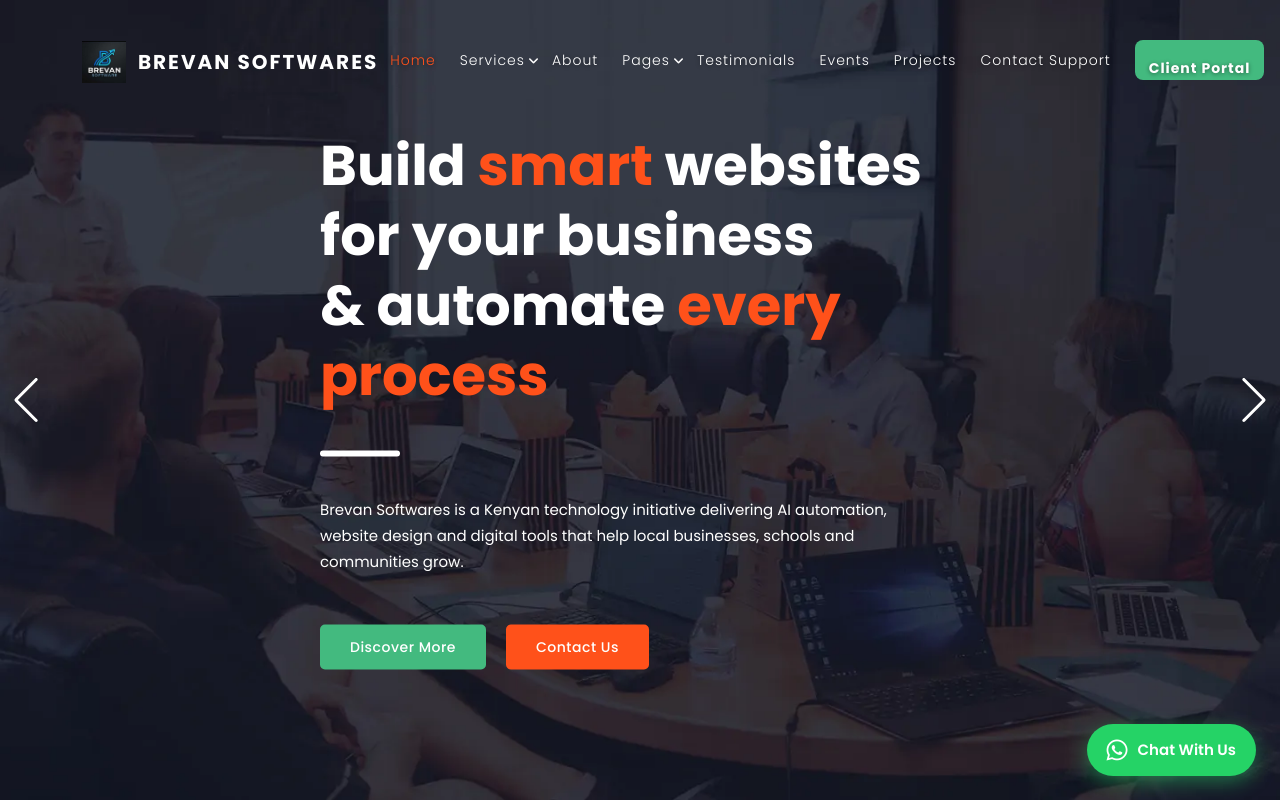
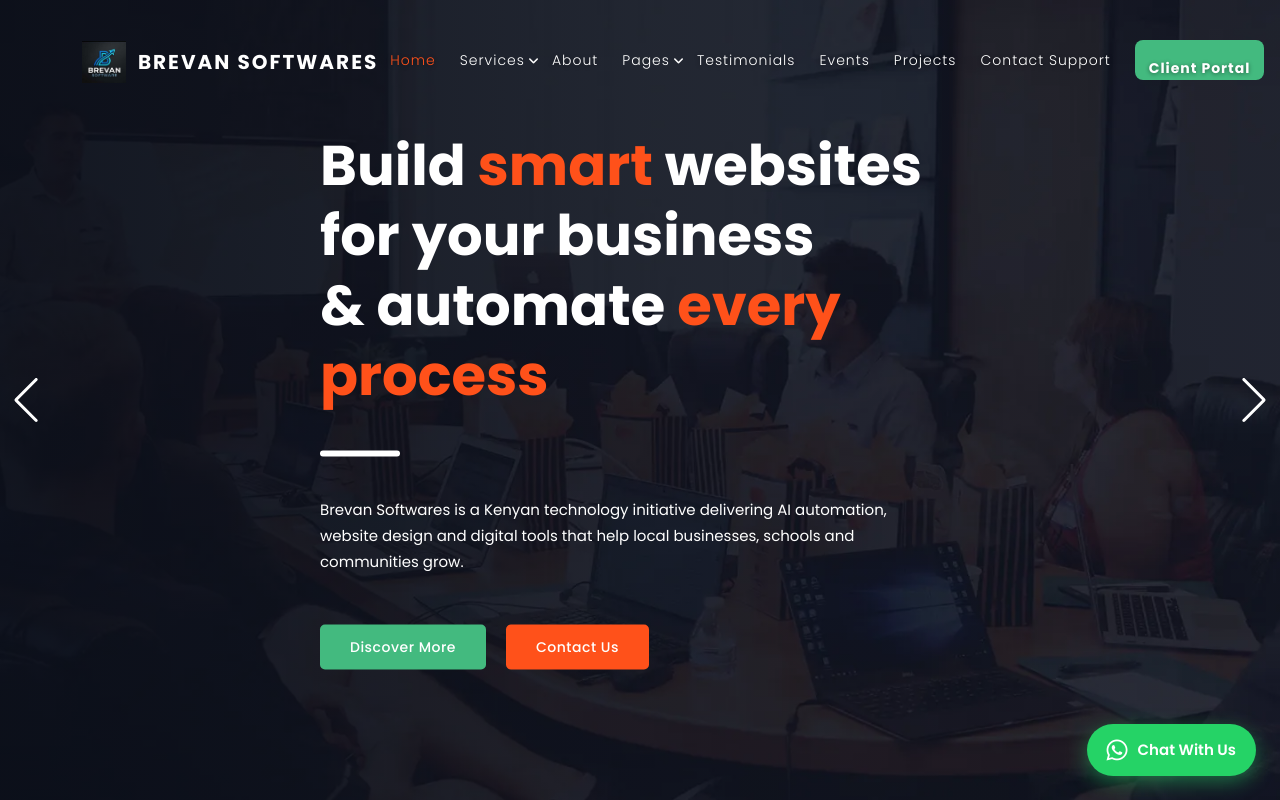
Before and after one commit to manu-kali3/brevannew, a Next.js app: page / in a window 1280 px wide. Shown: the top 800 px of the page. Built offline with nearby package versions, Linux system fonts and the light colour scheme; no server answers.

Commit message:
Guarantee text visibility: solid dark bases + overlays for hero slides and subpage hero

```diff
--- a/public/assets/css/brevan.css
+++ b/public/assets/css/brevan.css
@@ -460,6 +460,44 @@
 section.calculator .section-heading h4 {
   color: #43ba7f;
   text-shadow: 0 1px 3px rgba(0, 0, 0, 0.7);
+}
+
+/* ============================================================
+   Site-wide text-visibility guarantee
+   ------------------------------------------------------------
+   Every full-bleed section that shows light text gets its own
+   solid dark base + dark overlay, so no text can disappear on
+   the white page when a background image is missing, slow or
+   light. This covers the hero slides and the subpage hero.
+   ============================================================ */
+
+/* Hero slides: dark base even before/when the photo loads, and a
+   left-anchored overlay so the white headline/text always has
+   contrast. */
+.slide-inner {
+  background-color: #212741;
+}
+
+.slide-inner::before {
+  content: "";
+  position: absolute;
+  inset: 0;
+  background: linear-gradient(
+    90deg,
+    rgba(10, 14, 24, 0.8) 0%,
+    rgba(10, 14, 24, 0.45) 50%,
+    rgba(10, 14, 24, 0.28) 100%
+  );
+}
+
+.slide-inner .header-text {
+  z-index: 2;
+}
+
+/* Subpage hero: dark base behind the existing overlay so the white
+   h1 is never sitting on a white page. */
+.page-hero {
+  background-color: #171d2e;
 }
 
 /* Events page */
```
